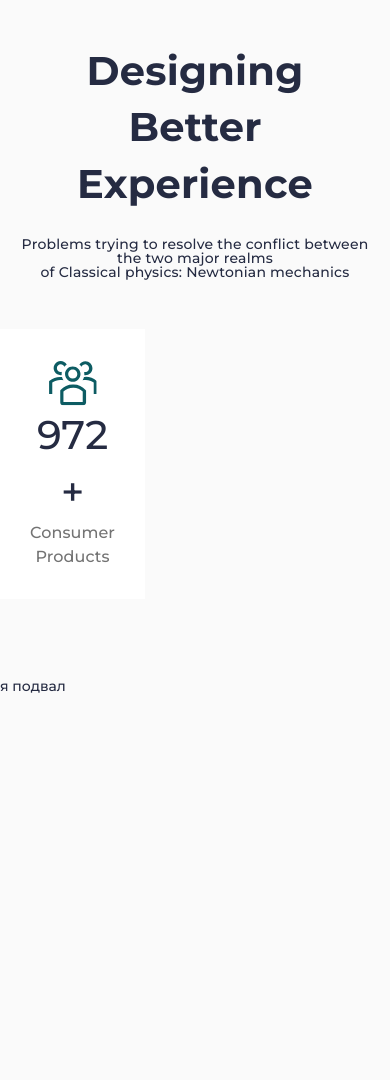
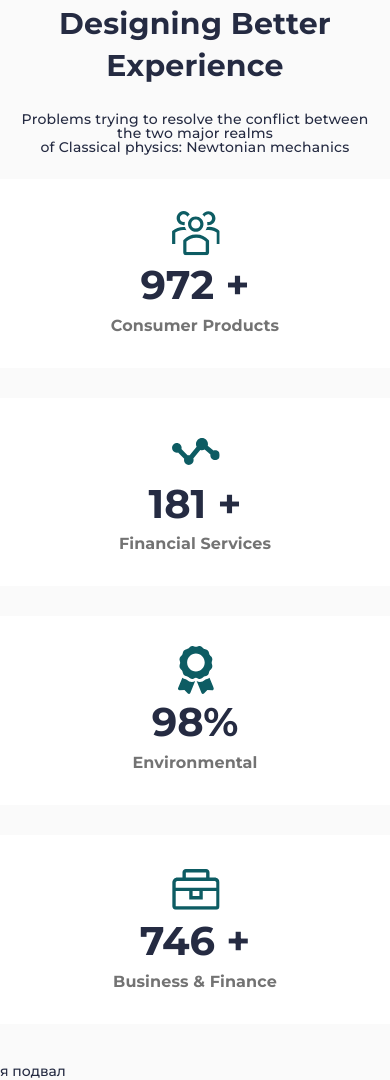
Before and after one commit to CaptainGinny/Project-layout-training.github.io, a plain HTML site: page index.html in a window 390 px wide. Shown: the part 1325-2405 px from the top of the page. Before the commit the page ends 2020 px from the top, so only its background shows below. Drawn offline with Linux system fonts and the light colour scheme.

Commit message:
end of adventages section

```diff
--- a/index.html
+++ b/index.html
@@ -109,6 +109,33 @@
                      <div class="advantages__text">Consumer Products</div>
                   </div>
                </div>
+               <div class="advantages__column">
+                  <div class="advantages__item">
+                     <div class="advantages__icon">
+                        <img src="/img/advantages/02.svg" alt="Financial Services">
+                     </div>
+                     <div class="advantages__value">181 +</div>
+                     <div class="advantages__text">Financial Services</div>
+                  </div>
+               </div>
+               <div class="advantages__column">
+                  <div class="advantages__item">
+                     <div class="advantages__icon">
+                        <img src="/img/advantages/03.svg" alt="Environmental">
+                     </div>
+                     <div class="advantages__value">98%</div>
+                     <div class="advantages__text">Environmental</div>
+                  </div>
+               </div>
+               <div class="advantages__column">
+                  <div class="advantages__item">
+                     <div class="advantages__icon">
+                        <img src="/img/advantages/04.svg" alt="Business & Finance">
+                     </div>
+                     <div class="advantages__value">746 +</div>
+                     <div class="advantages__text">Business & Finance</div>
+                  </div>
+               </div>
             </div>
    </div>
    </section>
@@ -119,6 +146,6 @@
 
    <script src="/script/script.js"></script>
 </body>
-<!--Закочил 2.40.40-->
+<!--Закочил-->
 
 </html>
--- a/style.css/style.css
+++ b/style.css/style.css
@@ -187,6 +187,18 @@ body {
 .header-block__sub-title {
    color: #737373;
    line-height: 142%;
+}
+
+@media (max-width: 992px) {
+   .header-block__title {
+      font-size: 33px;
+   }
+}
+
+@media (max-width: 767px) {
+   .header-block__title {
+      font-size: 30px;
+   }
 }
 
 /*------footer---------------------------------------------*/
@@ -404,8 +416,21 @@ body {
 /*------advantages---------------------------------------------*/
 
 .advantages {
-   margin: 80px 0;
+   padding: 80px 0;
 }
+
+@media (max-width: 992px) {
+   .advantages {
+      padding: 50px 0;
+   }
+}
+
+@media (max-width: 767px) {
+   .advantages {
+      padding: 40px 0;
+   }
+}
+
 
 .advantages__container {}
 
@@ -414,23 +439,55 @@ body {
    margin: 0 0 50px 0;
 }
 
+@media (max-width: 767px) {
+   .advantages__header {
+      margin: 0 0 25px 0;
+   }
+}
+
 .advantages__body {
    display: flex;
-   margin: 0 -15px;
+   flex-wrap: wrap;
+   margin: 0 -15px -30px;
 }
 
 .advantages__column {
    padding: 0 15px;
    flex: 0 1 25%;
+   margin: 0 0 30px 0;
 }
+
+@media (max-width: 1020px) {
+   .advantages__column {
+      flex: 0 1 50%;
+   }
+}
+
+@media (max-width: 560px) {
+   .advantages__column {
+      flex: 0 1 100%;
+   }
+}
+
+
 
 .advantages__item {
    background-color: #fff;
    padding: 30px;
    text-align: center;
+   font-weight: 700;
 }
 
-.advantages__icon {}
+.advantages__item>* :not(:last-child) {
+   margin: 0 0 10px 0;
+}
+
+.advantages__icon {
+   height: 48px;
+   display: flex;
+   align-items: flex-end;
+   justify-content: center;
+}
 
 .advantages__value {
    font-size: 40px;
```
Also changed, not shown: img/practice/01.jpg (added), img/practice/02.jpg (added), img/practice/03.jpg (added), img/practice/04.jpg (added).
